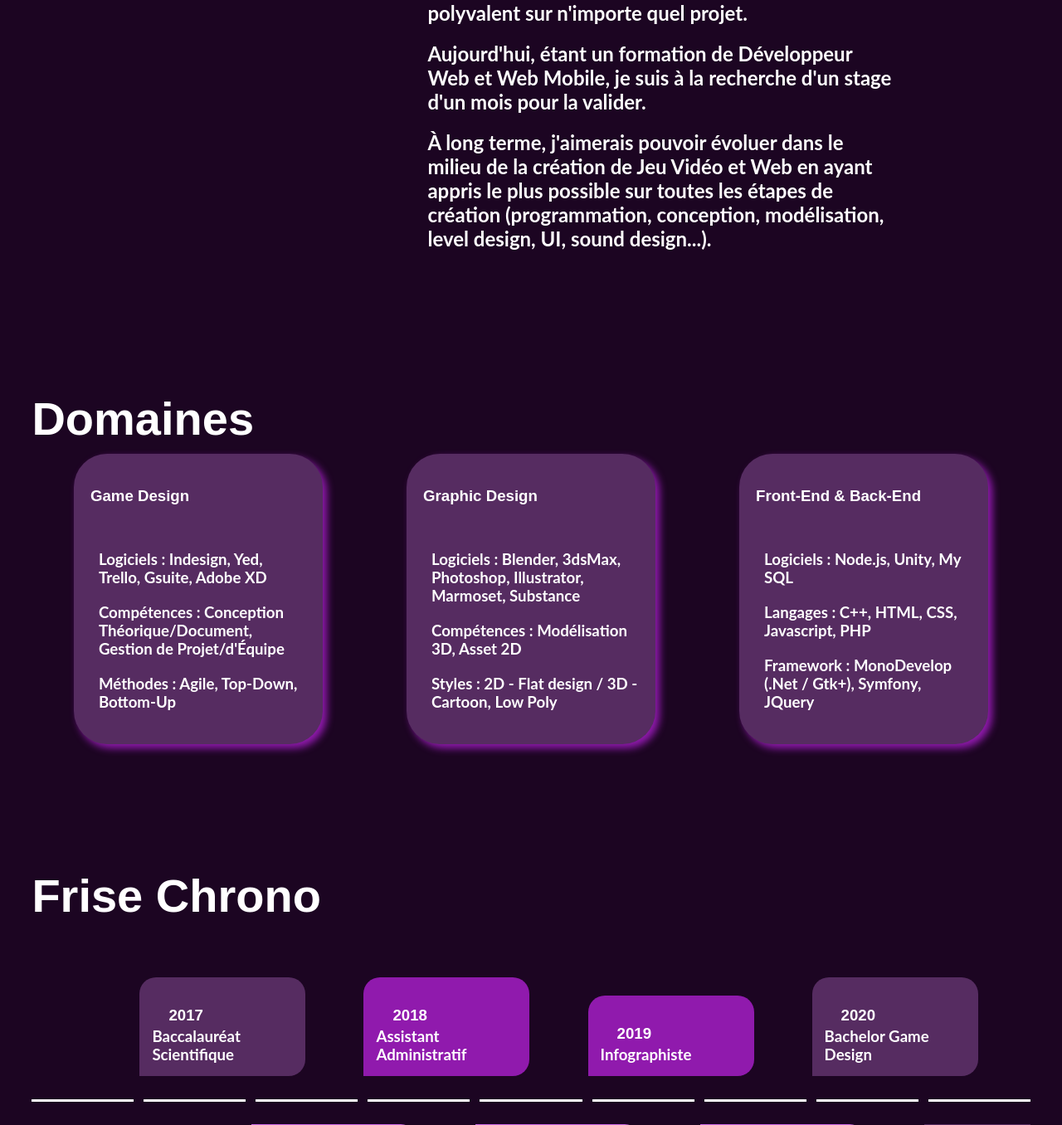
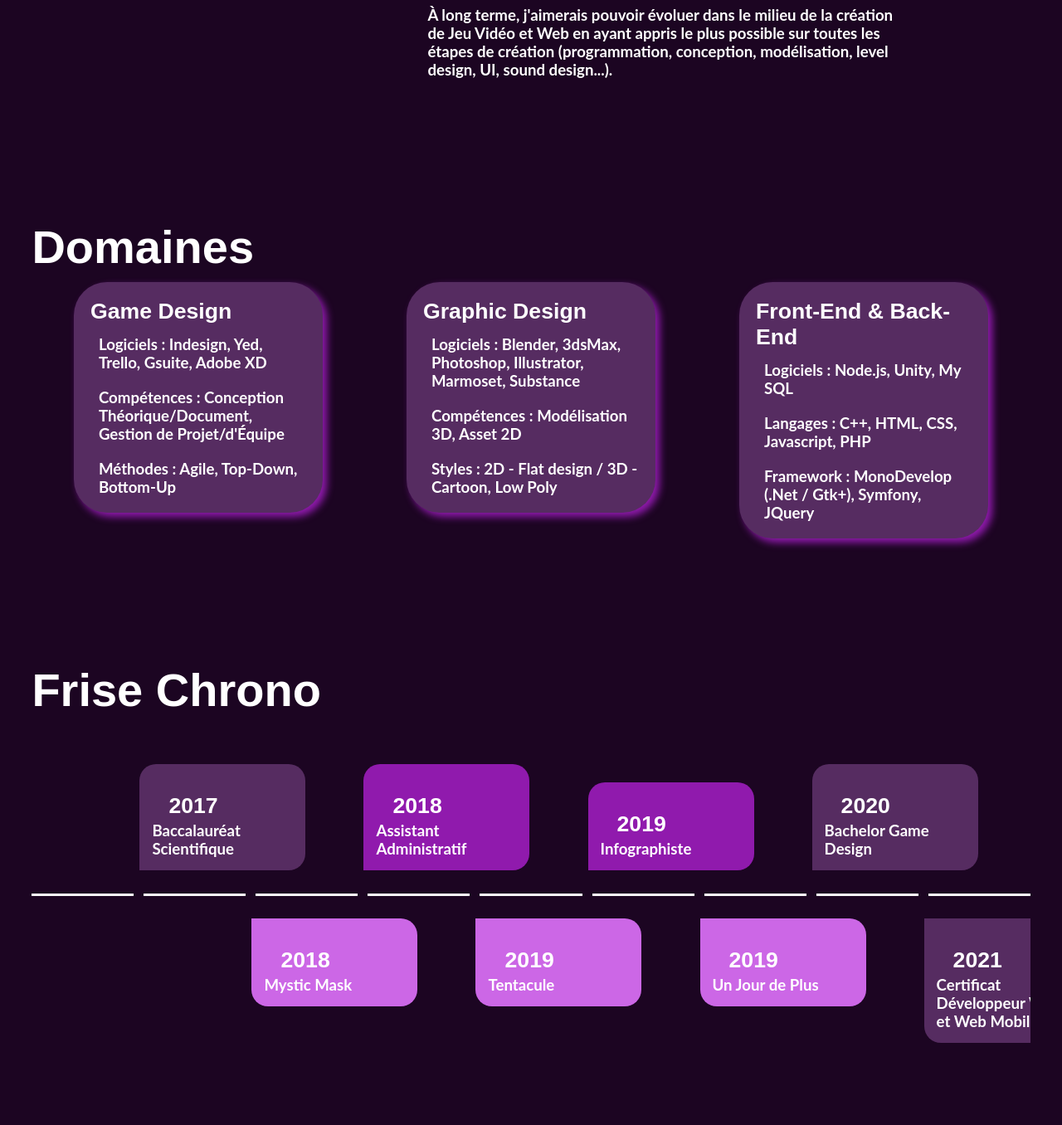
Before and after one commit to UltiDark/projet_portfolio, a PHP site: page /html/index.html in a window 1280 px wide. Shown: the part 1286-2642 px from the top of the page at 83% size. Run offline with PHP 8.4, Linux system fonts and the light colour scheme; some web fonts are replaced.

Commit message:
update font-size index2

```diff
--- a/code/css/style.css
+++ b/code/css/style.css
@@ -33,7 +33,7 @@ nav{
 .case{
     display: flex;
     width: 300px;
-    height: 350px;
+    height: auto;
     background-color: #562c61;
     flex-direction: column;
     margin :0;
@@ -224,7 +224,7 @@ h2{
 }
 
 h3, time{
-    font-size: 14pt;
+    font-size: 20pt;
     margin: 20px 0px 3px 20px;
 }
 
@@ -236,7 +236,7 @@ p, li{
     margin-top: 3px;
     font-family: "Lato", sans-serif;
     font-weight: 700;
-    font-size: 20pt;
+    font-size: 14pt;
 }
 
 li{
@@ -289,7 +289,7 @@ li{
 }
 
 .sec p{
-    font-size: 18pt;
+    font-size: 14pt;
     color:#fff;
     margin : 20px;
 }
@@ -603,11 +603,9 @@ footer p{
         text-align: center;
     }
 
-
-
     .img-gauche img, .img-droite img{
         margin-right: 0px;
-        width: 50%;
+        width: 100%;
         height: auto;
         align-self: center;
     }
```
